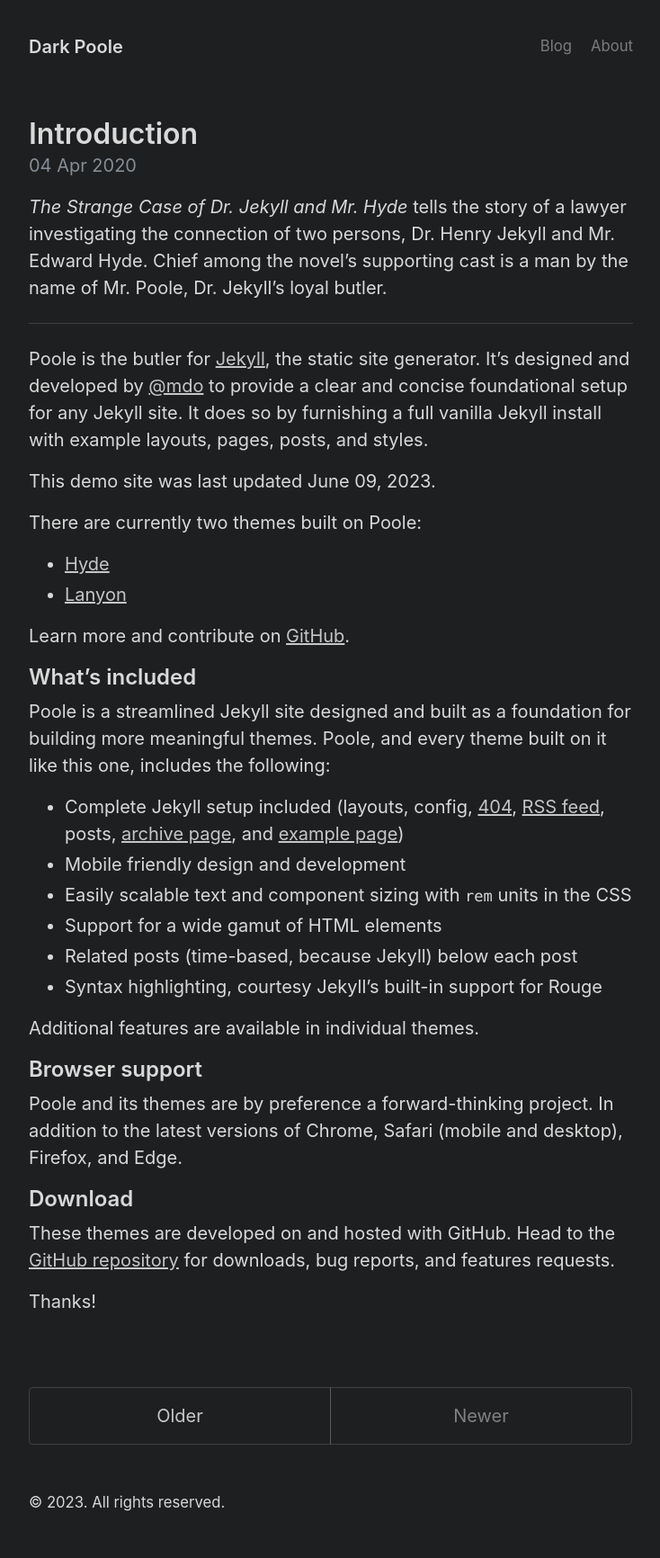
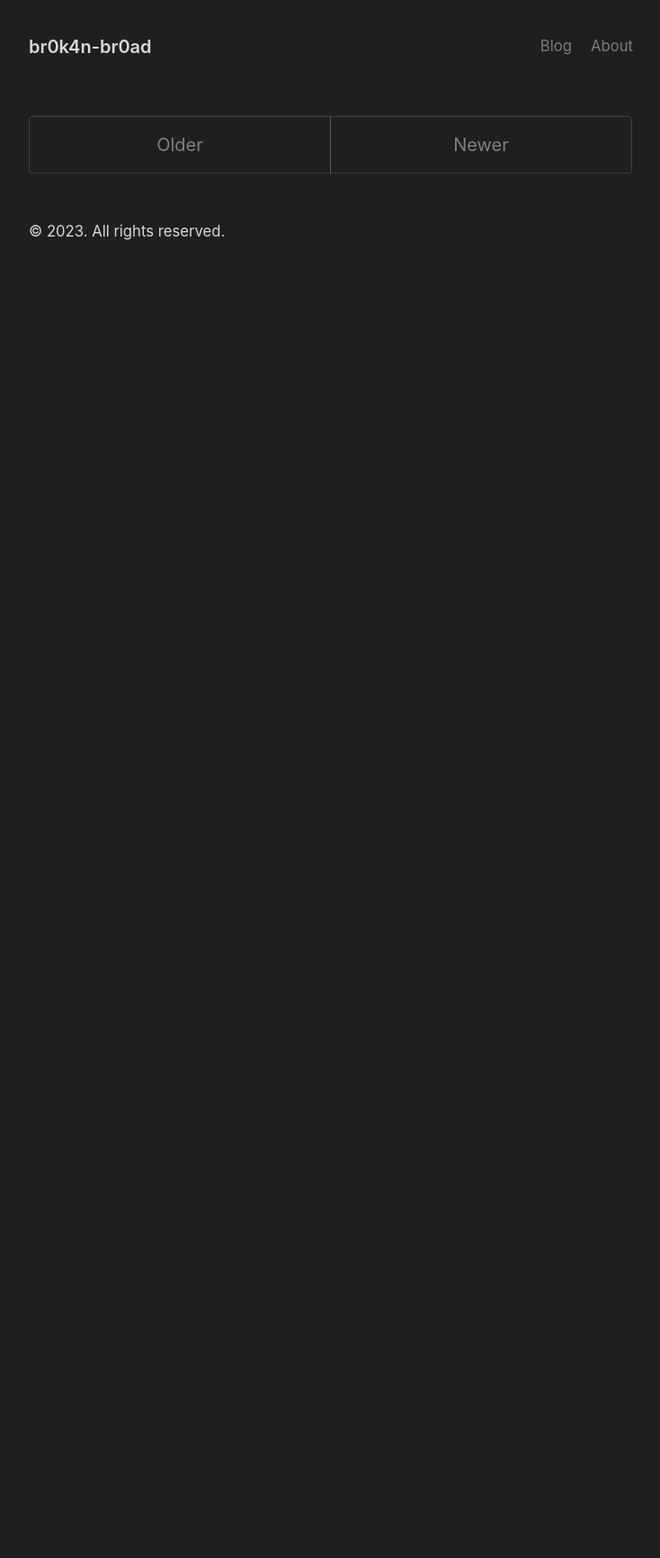
Before and after one commit to br0k4n/br0k4n.github.io, a Jekyll site: the page built from index.html, in a window 1280 px wide. Shown: the whole page at 90% size, without its empty margins (272-1006 px from the left). Built offline with Jekyll 4.4.1, drawn with Linux system fonts in a browser that asks for light colours; the list of posts is cut into pages by our own code; after the commit the page ends 900 px from its top, so only the background shows below that.

Commit message:
Changes to be committed: 	modified:   _config.yml 	deleted:    _posts/2020-03-01-whats-jekyll.md 	deleted:    _posts/2020-04-02-example-content.md 	deleted:    _posts/2020-04-03-options.md 	deleted:    _posts/2020-04-04-introduction.md 	deleted:    _site/trashtalk/hello.md 	modified:   about.md

```diff
--- a/_config.yml
+++ b/_config.yml
@@ -1,6 +1,6 @@
 # Setup
-title: Dark Poole
-url: https://getpoole.com
+title: br0k4n-br0ad
+url: ""
 paginate: 1
 baseurl: ""
 permalink: pretty
@@ -32,9 +32,9 @@ sass:
 
 # Specify the author for blog posts
 author:
-  name: Mark Otto
-  url: https://twitter.com/mdo
-  email: markdotto@gmail.com
+  name: LnN
+  url: https://twitter.com/lnn2204
+    #email:
 
 # Custom vars
 version: 3.0.0
--- a/_posts/2020-04-04-introduction.md
+++ /dev/null
@@ -1,42 +0,0 @@
----
-layout: post
-title: Introduction
----
-
-*The Strange Case of Dr. Jekyll and Mr. Hyde* tells the story of a lawyer investigating the connection of two persons, Dr. Henry Jekyll and Mr. Edward Hyde. Chief among the novel's supporting cast is a man by the name of Mr. Poole, Dr. Jekyll's loyal butler.
-
------
-
-Poole is the butler for [Jekyll](http://jekyllrb.com), the static site generator. It's designed and developed by [@mdo](https://twitter.com/mdo) to provide a clear and concise foundational setup for any Jekyll site. It does so by furnishing a full vanilla Jekyll install with example layouts, pages, posts, and styles.
-
-This demo site was last updated {{ site.time | date: "%B %d, %Y" }}.
-
-There are currently two themes built on Poole:
-
-* [Hyde](http://hyde.getpoole.com)
-* [Lanyon](http://lanyon.getpoole.com)
-
-Learn more and contribute on [GitHub]({{ site.github.repo }}).
-
-## What's included
-
-Poole is a streamlined Jekyll site designed and built as a foundation for building more meaningful themes. Poole, and every theme built on it like this one, includes the following:
-
-* Complete Jekyll setup included (layouts, config, [404]({{ '404.html' | relative_url }}), [RSS feed]({{ 'atom.xml' | relative_url }}), posts, [archive page]({{ 'archive' | relative_url }}), and [example page]({{ 'about' | relative_url }}))
-* Mobile friendly design and development
-* Easily scalable text and component sizing with `rem` units in the CSS
-* Support for a wide gamut of HTML elements
-* Related posts (time-based, because Jekyll) below each post
-* Syntax highlighting, courtesy Jekyll's built-in support for Rouge
-
-Additional features are available in individual themes.
-
-## Browser support
-
-Poole and its themes are by preference a forward-thinking project. In addition to the latest versions of Chrome, Safari (mobile and desktop), Firefox, and Edge.
-
-## Download
-
-These themes are developed on and hosted with GitHub. Head to the [GitHub repository]({{ site.github.repo }}) for downloads, bug reports, and features requests.
-
-Thanks!
--- a/about.md
+++ b/about.md
@@ -3,27 +3,10 @@ layout: page
 title: About
 ---
 
-<p class="message">
-  Hey there! This page is included as an example. Feel free to customize it for your own use upon downloading. Carry on!
-</p>
+	Hey there, thank you for being here!
 
-In the novel, *The Strange Case of Dr. Jekyll and Mr. Hyde*, Mr. Poole is Dr. Jekyll's virtuous and loyal butler. Similarly, Poole is an upstanding and effective butler that helps you build Jekyll themes. It's made by [@mdo](https://twitter.com/mdo).
+Whoami: An IT guy who's breaking into CyberSec without any degrees or certs.
 
-There are currently two themes built on Poole:
-
-- [Hyde](https://hyde.getpoole.com)
-- [Lanyon](https://lanyon.getpoole.com)
-
-Learn more and contribute on [GitHub](https://github.com/poole).
-
-## Setup
-
-Some fun facts about the setup of this project include:
-
-- Built for [Jekyll](https://jekyllrb.com)
-- Developed on GitHub and hosted for free on [GitHub Pages](https://pages.github.com)
-- Coded with [Atom](https://atom.io), an amazing open source code editor
-
-Have questions or suggestions? Feel free to [open an issue on GitHub](https://github.com/poole/poole/issues/new) or [ask me on Twitter](https://twitter.com/mdo).
+Why "br0k4n-br0ad" was picked? Just because I think it will be hard for me to get a job.
 
 Thanks for reading!
```
Also changed, not shown: _posts/2020-03-01-whats-jekyll.md (deleted, +0 -10 lines), _posts/2020-04-02-example-content.md (deleted, +0 -168 lines), _posts/2020-04-03-options.md (deleted, +0 -166 lines), 1 other file.
